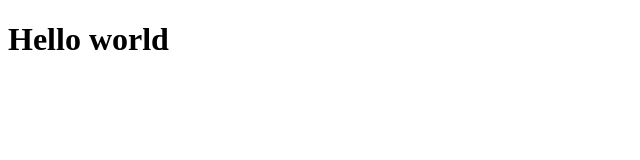
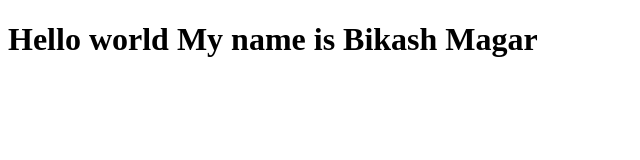
Before and after one commit to bikash-magar/MyApp, a plain HTML site: page MyApp-Frontend/index.html in a window 1280 px wide. Shown: the whole page, without its empty margins (0-640 px from the left). Drawn offline with Linux system fonts and the light colour scheme.

Commit message:
Updated index html

```diff
--- a/MyApp-Frontend/index.html
+++ b/MyApp-Frontend/index.html
@@ -6,6 +6,6 @@
     <title>Document</title>
 </head>
 <body>
-    <h1>Hello world</h1>
+    <h1>Hello world My name is Bikash Magar</h1>
 </body>
 </html>
```
